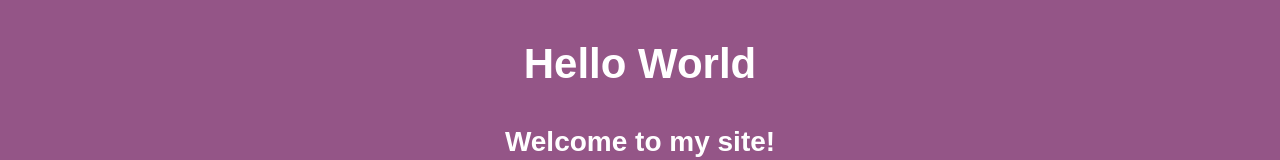
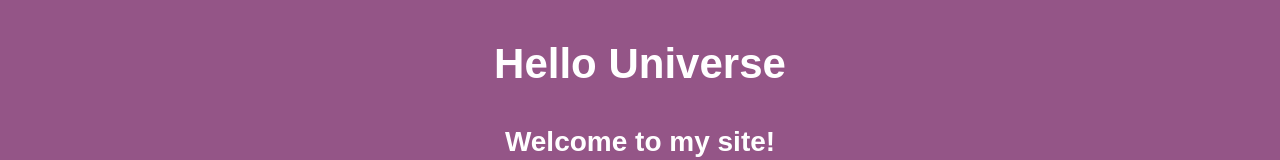
Before and after one commit to Phenolphthalein1/beginners-week-one-master, a plain HTML site: page index.html in a window 1280 px wide. Shown: the top 160 px of the page. Drawn offline with Linux system fonts and the light colour scheme.

Commit message:
Changed title Index to First Site and h1 tag from World to Universe

```diff
--- a/index.html
+++ b/index.html
@@ -2,11 +2,11 @@
 <html>
   <head>
     <link rel="stylesheet" href="css/styles.CSS">
-    <title>Index</title>
+    <title>First site</title>
   </head>
 <body>
   <div>
-  <h1>Hello World</h1>
+  <h1>Hello Universe</h1>
     <h2>Welcome to my site!</h2>
       <img src="images/duck.jpg" alt="beautiful duck" width="200px">
   </div>
```
